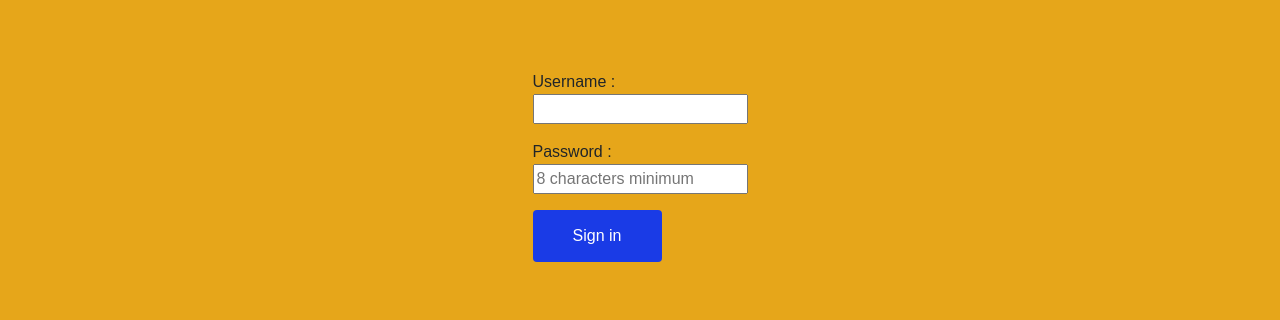
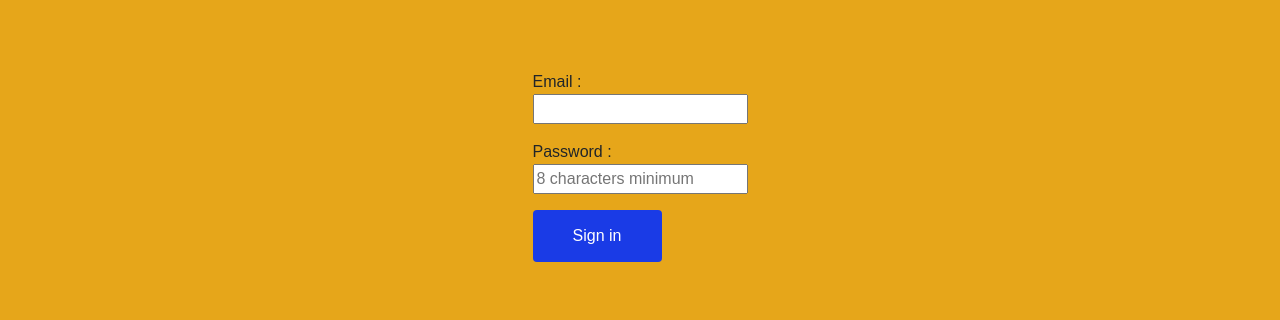
Before and after one commit to CarstenHennig/dci-final-project-e-learning-platform, a React (Create React App) app in the folder frontend/: page /Login in a window 1280 px wide. Shown: the part 234-554 px from the top of the page. Built offline with nearby package versions, Linux system fonts and the light colour scheme; a web font is replaced by a local one.

Commit message:
adding loging page

```diff
--- a/frontend/src/components/Login.jsx
+++ b/frontend/src/components/Login.jsx
@@ -1,17 +1,42 @@
 import "./Login.css";
+import React, { useState } from "react";
+import axios from "axios";
 
 function Login() {
+  const [login, setLogin] = useState({});
+
+  const changeHandler = (e) => {
+    setLogin({ ...login, [e.target.name]: e.target.value });
+  };
+
+  const submitHandler = async (e) => {
+    e.preventDefault();
+    console.log("come from Login", login);
+    return await axios
+      .post("http://localhost:9000/login", login)
+      .then((result) => console.log(result.data))
+      .catch((error) => console.log(error));
+  };
+
   return (
     <div className="login">
       <div className="login-container">
+        <form onSubmit={submitHandler}>
           <div>
-          <label for="username">Username :</label>
-          <input type="text" id="username" name="username" />
+            <label for="email">Email :</label>
+            <input
+              onChange={changeHandler}
+              type="email"
+              id="email"
+              name="email"
+              required
+            />
           </div>
 
           <div>
             <label for="pass">Password :</label>
             <input
+              onChange={changeHandler}
               type="password"
               id="pass"
               name="password"
@@ -21,7 +46,8 @@ function Login() {
             />
           </div>
 
-        <input className="sign-in-submit" type="submit" value="Sign in"></input>
+          <input className="sign-in-submit" type="submit" value="Sign in" />
+        </form>
       </div>
     </div>
   );
--- a/frontend/src/components/Registration.jsx
+++ b/frontend/src/components/Registration.jsx
@@ -11,7 +11,7 @@ function Registration() {
 
   const submitHandler = async (e) => {
     e.preventDefault();
-    if (register.password == register.repassword) {
+    if (register.password === register.repassword) {
       return await axios
         .post("http://localhost:9000/register", register)
         .then((result) => console.log(result.data))
@@ -46,7 +46,7 @@ function Registration() {
             />
           </div>
           <div>
-            <label for="lname">Your Email : </label>
+            <label for="email">Your Email : </label>
             <input
               onChange={changeHandler}
               type="email"
```
Lines whose indentation alone changed are shown as unchanged.
